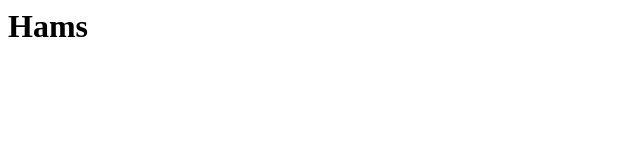
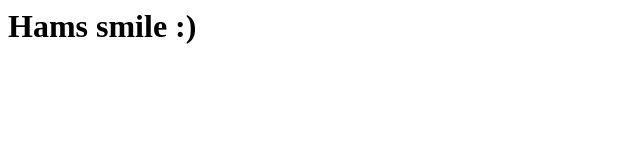
Before and after one commit to HoldenGrant/design-04, a plain HTML site: page index.html in a window 1280 px wide. Shown: the whole page, without its empty margins (0-640 px from the left). Drawn offline with Linux system fonts and the light colour scheme.

Commit message:
Update index.html

```diff
--- a/index.html
+++ b/index.html
@@ -5,6 +5,6 @@
   </title>
 </head>
 <body>
-<h1>Hams</h1>
+<h1>Hams smile :)</h1>
 </body>
 </html>
```
